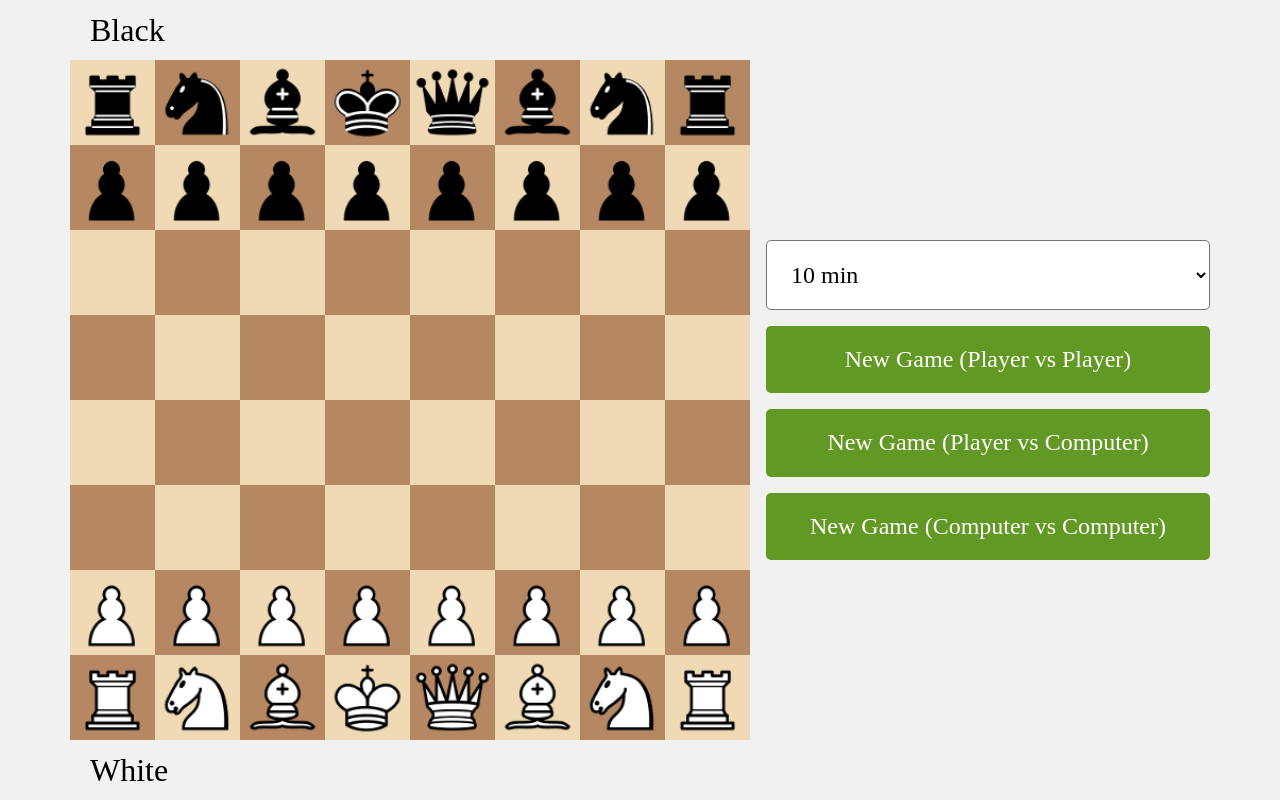
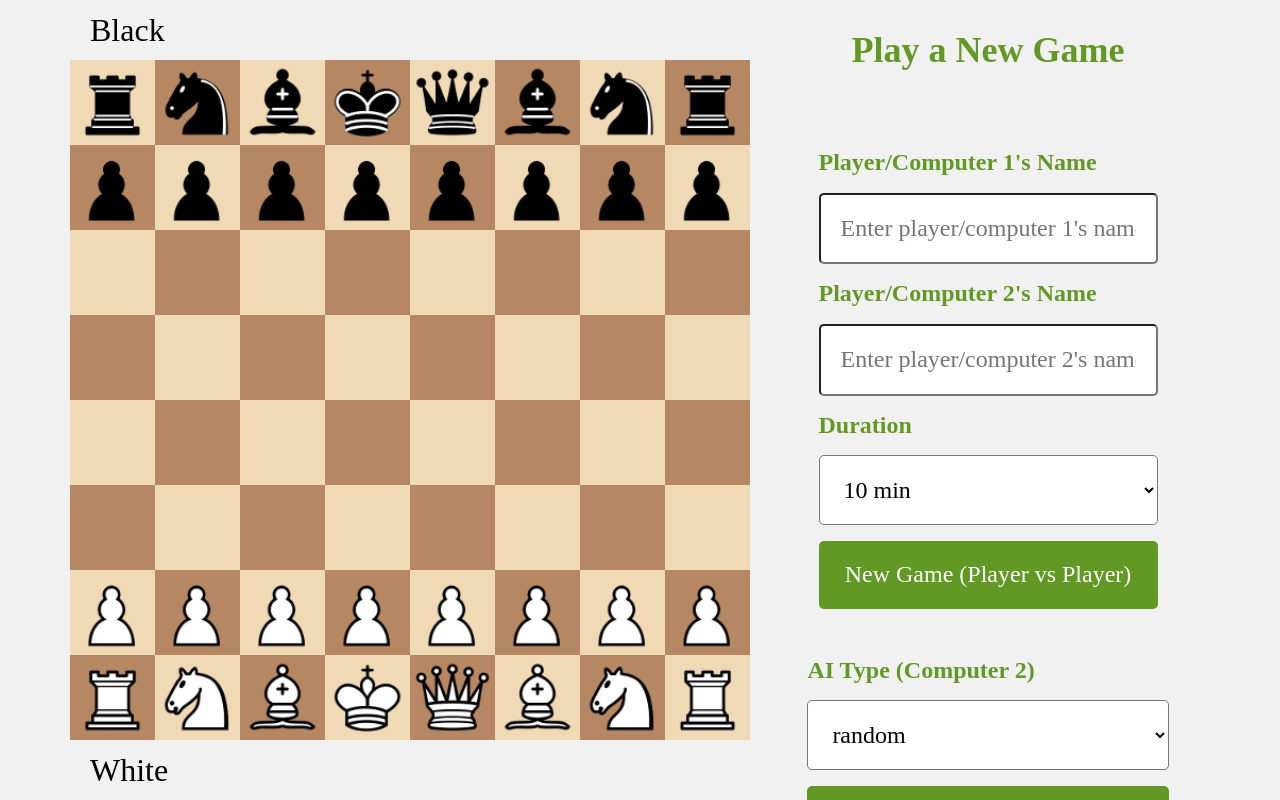
Before and after one commit to SurajKhayamali/Chess, a website built with Vite: page frontend/index.html in a window 1280 px wide. Built offline with nearby package versions, Linux system fonts and the light colour scheme.

Commit message:
wip: providing select AI types option while at the start game screen

```diff
--- a/frontend/index.html
+++ b/frontend/index.html
@@ -17,20 +17,61 @@
             </div>
         </section>
         <section class="new-game">
-            <select class="new-game__input">
+            <h2 class="new-game__title">Play a New Game</h2>
+            <form class="player-vs-player-mode-form">
+                <div class="form-group">
+                    <label for="player1-name">Player/Computer 1's Name</label>
+                    <input type="text" id="player1-name" name="player1-name" class="new-game__input"
+                        placeholder="Enter player/computer 1's name">
+                </div>
+                <div class="form-group">
+                    <label for="player2-name">Player/Computer 2's Name</label>
+                    <input type="text" id="player2-name" name="player2-name" class="new-game__input"
+                        placeholder="Enter player/computer 2's name">
+                </div>
+
+                <div class="form-group">
+                    <label for="duration">Duration</label>
+                    <select id="duration" name="duration" class="new-game__input">
                         <option value="60">1 min</option>
                         <option value="180">3 min</option>
                         <option value="300">5 min</option>
                         <option value="600" selected>10 min</option>
                         <option value="1800">30 min</option>
                     </select>
-            <button class="new-game__button new-player-vs-player"
+                </div>
+
+                <button type="submit" class="new-game__button new-player-vs-player"
                     title="Play with another player on the same screen turn by turn">New Game
                     (Player vs Player)</button>
-            <button class="new-game__button new-player-vs-computer" title="Play with Computer">New Game (Player vs
+            </form>
+            <form class="player-vs-computer-mode-form">
+                <div class="form-group">
+                    <label for="aiTypeForPlayer2">AI Type (Computer 2)</label>
+                    <select id="aiTypeForPlayer2" class="new-game__input ai-type-for-player-2">
+                    </select>
+                </div>
+
+                <button type="submit" class="new-game__button new-player-vs-computer"
+                    title="Play with Computerof your choice">New
+                    Game (Player vs
                     Computer)</button>
-            <button class="new-game__button new-computer-vs-computer" title="Watch Computer play against itself">New
+            </form>
+            <form class="computer-vs-computer-mode-form">
+                <div class="form-group">
+                    <label for="aiTypeForPlayer1">AI Type (Computer 1)</label>
+                    <select id="aiTypeForPlayer1" class="new-game__input ai-type-for-player-1">
+                    </select>
+                </div>
+                <div class="form-group">
+                    <label for="aiTypeForPlayer2">AI Type (Computer 2)</label>
+                    <select id="aiTypeForPlayer2" class="new-game__input ai-type-for-player-2">
+                    </select>
+                </div>
+                <button type="submit" class="new-game__button new-computer-vs-computer"
+                    title="Watch Computer play against itself">New
                     Game (Computer vs Computer)</button>
+            </form>
         </section>
         <section class="game-info hidden">
             <div class="game-info__players">
--- a/frontend/src/sass/components/_main.scss
+++ b/frontend/src/sass/components/_main.scss
@@ -14,11 +14,12 @@
         display: flex;
         flex-direction: column;
         align-items: center;
-        gap: $gap-default;
-        color: $color-white;
+        gap: $gap-large;
+        color: $color-primary;
         font-size: $font-size-medium;
         font-weight: bold;
-        text-transform: uppercase;
+        overflow-y: auto;
+        height: 100vh;
 
         @include e("button") {
             width: 100%;
@@ -38,9 +39,32 @@
         @include e("input") {
             width: 100%;
             padding: $padding-default;
+            box-sizing: border-box;
             border-radius: $border-radius-default;
             background-color: $color-white;
             cursor: pointer;
+        }
+
+        .player-vs-player-mode-form,
+        .player-vs-computer-mode-form,
+        .computer-vs-computer-mode-form {
+            display: flex;
+            flex-direction: column;
+            align-items: center;
+            gap: $gap-default;
+        }
+
+        .form-group {
+            width: 100%;
+            display: flex;
+            flex-direction: column;
+            align-items: flex-start;
+            gap: $gap-default;
+
+            label {
+                font-size: $font-size-medium;
+                font-weight: bold;
+            }
         }
     }
 
--- a/frontend/src/scripts/ai.js
+++ b/frontend/src/scripts/ai.js
@@ -9,6 +9,12 @@ export const AI_TYPES = {
   MINIMAX: "minimax", // TODO: Not implemented yet, default to random
   ALPHA_BETA: "alphaBeta", // TODO: Not implemented yet, default to random
 };
+
+export const SELECTABLE_AI_TYPES = [
+  AI_TYPES.RANDOM,
+  AI_TYPES.GREEDY,
+  AI_TYPES.GENEROUS,
+];
 
 export const DEFAULT_AI_TYPE = AI_TYPES.GREEDY;
 
--- a/frontend/src/scripts/entities/UIControl.js
+++ b/frontend/src/scripts/entities/UIControl.js
@@ -1,3 +1,4 @@
+import { SELECTABLE_AI_TYPES } from "../ai";
 import {
   displayDraw,
   displayResignation,
@@ -13,7 +14,18 @@ export class UIControl {
   constructor(board) {
     this.board = board;
     this.gameStartSection = document.querySelector(".new-game");
-    this.newGameInput = document.querySelector(".new-game__input");
+    this.playerVsPlayerModeForm = document.querySelector(
+      ".player-vs-player-mode-form"
+    );
+    this.playerVsComputerModeForm = document.querySelector(
+      ".player-vs-computer-mode-form"
+    );
+    this.computerVsComputerModeForm = document.querySelector(
+      ".computer-vs-computer-mode-form"
+    );
+    this.aiTypeForPlayer1 = document.querySelectorAll(".ai-type-for-player-1");
+    this.aiTypeForPlayer2 = document.querySelectorAll(".ai-type-for-player-2");
+    // this.newGameInput = document.querySelector(".new-game__input");
     this.gameInfoSection = document.querySelector(".game-info");
     this.playersHtml = document.querySelector(".game-info__players");
     this.playerNames = document.querySelectorAll(".game-info__player-name");
@@ -26,7 +38,10 @@ export class UIControl {
     this.player1Timer = new Timer(this.playerTimes[0], this.timeDuration);
     this.player2Timer = new Timer(this.playerTimes[1], this.timeDuration);
 
-    this.initializeEventListenerForGameStartButton();
+    this.fillOptionsForAiType();
+    this.initializeEventListenerForPlayerVsPlayerModeForm();
+    this.initializeEventListenerForPlayerVsComputerModeForm();
+    this.initializeEventListenerForComputerVsComputerModeForm();
     this.initializeEventListenerForUndoButton();
     this.initializeEventListenerForDrawButton();
     this.initializeEventListenerForResignButton();
@@ -55,6 +70,8 @@ export class UIControl {
     return this.gameState.isPlayerVsPlayer;
   }
 
+  get currentAiTypeForPlayer1() {}
+
   /**
    * Handles the game start.
    * The game is started.
@@ -68,38 +85,50 @@ export class UIControl {
     this.gameInfoSection.classList.remove("hidden");
   }
 
+  fillOptionsForAiType() {
+    SELECTABLE_AI_TYPES.forEach((aiType) => {
+      const option = document.createElement("option");
+      option.value = aiType;
+      option.textContent = aiType;
+      this.aiTypeForPlayer1.forEach((aiTypeForPlayer1) => {
+        aiTypeForPlayer1.appendChild(option.cloneNode(true));
+      });
+      this.aiTypeForPlayer2.forEach((aiTypeForPlayer2) => {
+        aiTypeForPlayer2.appendChild(option.cloneNode(true));
+      });
+    });
+  }
+
   /**
    * Initializes the event listener for the all mode game start buttons.
    */
-  initializeEventListenerForGameStartButton() {
-    const playerVsPlayerGameStartButton = document.querySelector(
-      ".new-player-vs-player"
-    );
-    playerVsPlayerGameStartButton.addEventListener("click", () => {
-      const selectedTime = this.newGameInput.value;
+  initializeEventListenerForPlayerVsPlayerModeForm() {
+    this.playerVsPlayerModeForm.addEventListener("submit", (event) => {
+      event.preventDefault();
+      const formData = new FormData(this.playerVsPlayerModeForm);
+      const selectedTime = formData.get("duration");
       if (selectedTime) {
         this.timeDuration =
           parseInt(selectedTime) || DEFAULT_GAME_TIME_IN_SECONDS;
         this.player1Timer.updateInitialTime(this.timeDuration);
         this.player2Timer.updateInitialTime(this.timeDuration);
       }
-
       this.gameState.switchToPlayerVsPlayer();
       this.handleGameStart();
     });
+  }
 
-    const playerVsComputerGameStartButton = document.querySelector(
-      ".new-player-vs-computer"
-    );
-    playerVsComputerGameStartButton.addEventListener("click", () => {
+  initializeEventListenerForPlayerVsComputerModeForm() {
+    this.playerVsComputerModeForm.addEventListener("submit", (event) => {
+      event.preventDefault();
       this.gameState.switchToPlayerVsComputer();
       this.handleGameStart();
     });
+  }
 
-    const computerVsComputerGameStartButton = document.querySelector(
-      ".new-computer-vs-computer"
-    );
-    computerVsComputerGameStartButton.addEventListener("click", () => {
+  initializeEventListenerForComputerVsComputerModeForm() {
+    this.computerVsComputerModeForm.addEventListener("submit", (event) => {
+      event.preventDefault();
       this.gameState.switchToComputerVsComputer();
       this.handleGameStart();
     });
```
Lines whose indentation alone changed are shown as unchanged.
